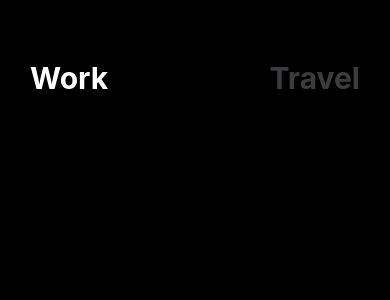
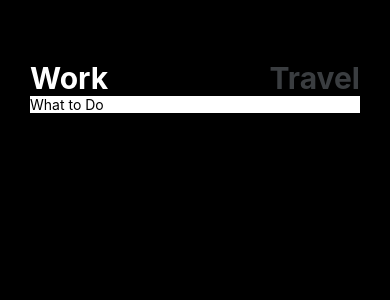
Before and after one commit to ballsona/React-native-study, a React Native app: screen / in a window 390 px wide. Shown: the top 300 px of the page. Built offline with nearby package versions, Linux system fonts and the light colour scheme.

Commit message:
TextInput구현완료

```diff
--- a/App.js
+++ b/App.js
@@ -1,11 +1,22 @@
 import React,{useState} from 'react';
-import { View,Text,StyleSheet, StatusBar, TouchableOpacity } from 'react-native';
+import { View,Text,StyleSheet, StatusBar, TouchableOpacity, TextInput } from 'react-native';
 import { theme } from './color';
 
 export default function App() {
   const [working, setWorking] = useState(true);
+  const [text, setText] = useState("");
+  const [toDos, setToDos] = useState({});
   const work = () => setWorking(true);
   const travel = () => setWorking(false);
+  const textHandler = (payload) => {
+    setText(payload);
+  }
+  const addTodo = () => {
+    const newToDos = Object.assign({}, toDos, {
+      [Date.now()]: { text, working }
+    })
+    setText("");
+  }
   return (
     //Header
     <View style={styles.container}>
@@ -17,6 +28,8 @@ export default function App() {
           <Text style={{ ...styles.btnText, color: working ? theme.grey : "white" }}>Travel</Text>
         </TouchableOpacity>
       </View>
+      <TextInput placeholder={working ? "What to Do" : "Where to Go"} onChangeText={textHandler} value={text}
+        onSubmitEditing={addTodo} style={styles.input} />
       {/* <StatusBar style="white" /> */}
     </View>
   )
@@ -37,5 +50,12 @@ const styles = StyleSheet.create({
     fontSize: 30,
     fontWeight: "700",
     color: "white"
+  },
+  input: {
+    backgroundColor: "white"
+    // paddingHorizontal
+    // paddingVertical
+    // borderRadius
+    // fontSize
   }
 })
```
